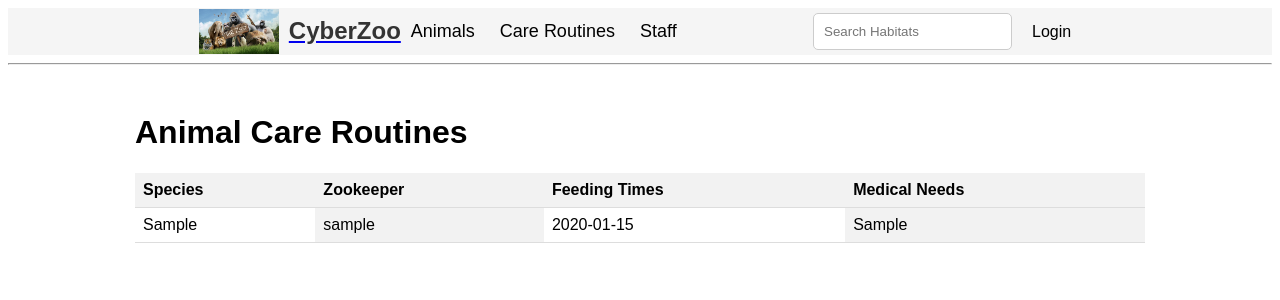
After one commit to lzpmpc005/ZooManagementSystem, a Django app: page /careroutine/ in a window 1280 px wide. The commit adds this page. Shown: the top 300 px of the page. Run offline with Django 5.2, Linux system fonts and the light colour scheme; tables that the repository leaves empty hold one stand-in row (values such as "Sample post").

Commit message:
added Care Routine model and controllers

```diff
--- a/CyberZooProject/CyberZooApp/models.py
+++ b/CyberZooProject/CyberZooApp/models.py
@@ -7,6 +7,7 @@ class Staff(models.Model):
     qualification = models.CharField(max_length=100)
     responsibilities = models.TextField(null=True, blank=True)
     status = models.CharField(max_length=100, null=True, blank=True)
+    email = models.EmailField(null=True, blank=True)
 
     def __str__(self):
         return self.user.username
@@ -36,3 +37,12 @@ class Animal(models.Model):
 
     def __str__(self):
         return self.species
+
+class CareRoutine(models.Model):
+    animal = models.ForeignKey(Animal, on_delete=models.CASCADE)
+    zookepeer = models.ForeignKey(Staff, on_delete=models.CASCADE)
+    feeding_times = models.CharField(max_length=100)
+    medical_needs = models.TextField()
+
+    def __str__(self):
+        return self.animal.species
--- /dev/null
+++ b/CyberZooProject/CyberZooApp/templates/CyberZooApp/care_routine_list.html
@@ -0,0 +1,48 @@
+{% extends 'main.html' %} {% block content %}
+<div>
+  <h1>Animal Care Routines</h1>
+  <div>
+    {% if request.user.is_authenticated and request.user.is_superuser %}
+    <a class="create-animal-button" href="{% url 'create_careroutine' %}"
+      >Create New Care Routine</a
+    >
+    {% endif %}
+    <table class="table-striped">
+      <tr>
+        <th>Species</th>
+        <th>Zookeeper</th>
+        <th>Feeding Times</th>
+        <th>Medical Needs</th>
+        {% if request.user.is_authenticated and request.user.is_superuser %}
+        <th>Delete</th>
+        <th>Edit</th>
+        {% endif %}
+      </tr>
+      {% for care_routine in care_routines %}
+      <tr>
+        <td>{{ care_routine.animal.species }}</td>
+        <td>{{ care_routine.zookepeer }}</td>
+        <td>{{ care_routine.feeding_times }}</td>
+        <td>{{ care_routine.medical_needs }}</td>
+        {% if request.user.is_authenticated and request.user.is_superuser %}
+        <td>
+          <a
+            href="{% url 'delete_careroutine' care_routine.id %}"
+            class="delete"
+            >Delete</a
+          >
+        </td>
+        <td>
+          <a
+            href="{% url 'update_careroutine' care_routine.id %}"
+            class="update"
+            >Edit</a
+          >
+        </td>
+        {% endif %}
+      </tr>
+      {% endfor %}
+    </table>
+  </div>
+</div>
+{% endblock %}
--- a/CyberZooProject/CyberZooApp/templates/CyberZooApp/home.html
+++ b/CyberZooProject/CyberZooApp/templates/CyberZooApp/home.html
@@ -12,8 +12,6 @@
 <a class="create-habitat-button" href="{% url 'create_habitat' %}">Create New Habitat</a>
 <a class="create-staff-button" href="{% url 'create_staff' %}">Add New Staff</a>
 {% endif %}
-
-<a class="create-habitat-button" href="{% url 'Animals' %}">View All Animals</a>
 
 <div class="habitats-container">
     {% for habitat in habitats %}
--- a/CyberZooProject/CyberZooApp/urls.py
+++ b/CyberZooProject/CyberZooApp/urls.py
@@ -6,17 +6,29 @@ urlpatterns = [
     path('logout/', views.logoutUser, name='logout'),
     path('register/', views.registerUser, name='register'),
     path('', views.home, name='home'),
+
+    #CRUD for Habitat
     path('habitat/<str:name>/', views.habitat, name='Habitat'),
     path('create_habitat/', views.create_habitat, name='create_habitat'),
     path('update_habitat/<str:name>/', views.update_habitat, name='update_habitat'),
     path('delete_habitat/<str:name>/', views.delete_habitat, name='delete_habitat'),
+
+    #CRUD for Staff
+    path('staff/', views.staff_list, name='Staff'),
     path('create_staff/', views.create_staff, name='create_staff'),
     path('update_staff/<int:pk>', views.update_staff, name='update_staff'),
     path('delete_staff/<int:pk>/', views.delete_staff, name='delete_staff'),
 
+    #CRUD for Animal
     path('animals/', views.animals, name='Animals'),
     path('animals/<str:species>', views.animal_detail, name='Animal'),
     path('create_animal/', views.create_animal, name='create_animal'),
     path('update_animal/<str:species>', views.update_animal, name='update_animal'),
     path('delete_animal/<str:species>', views.delete_animal, name='delete_animal'),
+
+    #CRUD for CareRoutine
+    path('create_careroutine/', views.create_care_routine, name='create_careroutine'),
+    path('careroutine/', views.care_routine_list, name='careroutine'),
+    path('update_careroutine/<int:pk>', views.update_care_routine, name='update_careroutine'),
+    path('delete_careroutine/<int:pk>', views.delete_care_routine, name='delete_careroutine'),
 ]
--- a/CyberZooProject/CyberZooApp/views.py
+++ b/CyberZooProject/CyberZooApp/views.py
@@ -1,7 +1,7 @@
 from django.shortcuts import render, redirect
 from django.db.models import Q
-from .models import Habitat, Staff, Animal
-from .forms import HabitatForm, StaffForm, AnimalForm
+from .models import Habitat, Staff, Animal, CareRoutine
+from .forms import HabitatForm, StaffForm, AnimalForm, CareRoutineForm
 from django.contrib.auth.models import User
 from django.contrib import messages
 from django.contrib.auth import authenticate, login, logout
@@ -221,3 +221,50 @@ def delete_staff(request, pk):
         staff.delete()
         return redirect('home')
     return render(request, "CyberZooApp/delete.html", {'obj': staff})
+
+@login_required(login_url='login')
+def create_care_routine(request):
+    if not request.user.is_superuser:
+        return HttpResponse('You are not allowed here!')
+    form = CareRoutineForm()
+    if request.method == 'POST':
+        form = CareRoutineForm(request.POST)
+        if form.is_valid():
+            form.save()
+            return redirect('careroutine')
+    context = {'form': form}
+    return render(request, "CyberZooApp/care_routine_form.html", context)
+
+def care_routine_list(request):
+    care_routines = CareRoutine.objects.all()
+    context = {'care_routines': care_routines}
+    return render(request, "CyberZooApp/care_routine_list.html", context)
+
+def update_care_routine(request, pk):
+    if not request.user.is_superuser:
+        return HttpResponse('You are not allowed here!')
+    care_routine = CareRoutine.objects.get(id=pk)
+    form = CareRoutineForm(instance=care_routine)
+
+    if request.method == 'POST':
+        form = CareRoutineForm(request.POST, instance=care_routine)
+        if form.is_valid():
+            form.save()
+            return redirect('careroutine')
+    context = {'form': form}
+    return render(request, "CyberZooApp/care_routine_form.html", context)
+
+def delete_care_routine(request, pk):
+    if not request.user.is_superuser:
+        return HttpResponse('You are not allowed here!')
+    care_routine = CareRoutine.objects.get(id=pk)
+    if request.method == 'POST':
+        care_routine.delete()
+        return redirect('careroutine')
+    return render(request, "CyberZooApp/delete.html", {'obj': care_routine})
+
+
+def staff_list(request):
+    staffs = Staff.objects.all()
+    context = {'staffs': staffs}
+    return render(request, "CyberZooApp/staff_list.html", context)
--- a/CyberZooProject/static/styles/main.css
+++ b/CyberZooProject/static/styles/main.css
@@ -1,7 +1,53 @@
-/*body{*/
-/*    background-color: #b6d5b5;*/
-/*    font-family: Arial, sans-serif;*/
-/*    margin: 1;*/
-/*    padding: 1;*/
-/*    box-sizing: border-box;*/
-/*}*/
+body{
+    font-family: Arial, Helvetica, sans-serif;
+    box-sizing: border-box;
+}
+
+.content {
+    max-width: 1010px;
+    margin: 0 auto;
+    padding: 20px;
+}
+
+.table-striped {
+    border-collapse: collapse;
+    width: 100%;
+    margin-bottom: 20px;
+
+    th {
+        background-color: #f2f2f2;
+        font-weight: bold;
+        text-align: left;
+        padding: 8px;
+        border-bottom: 1px solid #ddd;
+    }
+
+    td {
+
+        padding: 8px;
+        text-align: left;
+        border-bottom: 1px solid #ddd;
+
+        &:nth-child(even) {
+            background-color: #f2f2f2;
+        }
+
+        a {
+            /*need lool like button*/
+            display: inline-block;
+            padding: 5px 10px;
+            background-color: #0056b3;
+            border: 1px solid #ddd;
+            border-radius: 5px;
+
+            text-decoration: none;
+            color: #fff;
+            transition: background-color 0.3s ease;
+
+            &:hover {
+                background-color: #0046b3;
+            }
+
+        }
+    }
+}
--- a/CyberZooProject/static/styles/navbar.css
+++ b/CyberZooProject/static/styles/navbar.css
@@ -7,23 +7,81 @@
 .logo {
   display: flex;
   align-items: center;
+
+  h1 {
+    margin: 0;
+    font-size: 24px;
+    font-weight: bold;
+    color: #333;
+
+    &:hover {
+        color: #0056b3;
+    }
+  }
 }
 
 .header {
   display: flex;
-    justify-content: space-between;
+  justify-content: center;
   align-items: center;
+  background-color: #f5f5f5;
 }
 
 .search-form {
-    margin-right: 200px;
+  display: flex;
+  align-items: center;
+  margin-left: 10%;
+
+  input {
+    padding: 10px;
+    border: 1px solid #ccc;
+    border-radius: 5px;
+    margin-right: 10px;
+
+    &:focus {
+      outline: none;
+      box-shadow: 0 0 5px rgba(0, 0, 0, 0.3);
+
+      &::placeholder {
+        color: transparent;
+      }
+
+      &::-webkit-input-placeholder {
+        color: transparent;
+      }
+    }
+  }
 }
 
 .user-actions {
   display: flex;
   align-items: center;
+
+  a {
+    display: inline-block;
+    padding: 13px 10px 13px 10px;
+    text-decoration: none;
+    color: #000;
   }
 
-.user-actions p, .user-actions a {
-    margin-left: 10px;
+  a:hover {
+    background-color: rgba(0, 0, 0, 0.3);
   }
+}
+
+.nav-links {
+  display: inline;
+  float: right;
+  font-size: 18px;
+
+  a {
+    display: inline-block;
+    padding: 13px 10px 13px 10px;
+    text-decoration: none;
+    color: #000;
+  }
+
+  a:hover {
+    background-color: rgba(0, 0, 0, 0.3);
+  }
+}
--- a/CyberZooProject/templates/main.html
+++ b/CyberZooProject/templates/main.html
@@ -7,7 +7,7 @@
     <title>CyberZoo</title>
     <meta name="viewport" content="width=device-width, initial-scale=1.0">
     <link rel="stylesheet" type="text/css" media="screen" href="{% static 'styles/habitat.css' %}">
-{#    <link rel="stylesheet" type="text/css" media="screen" href="{% static 'styles/main.css' %}">#}
+    <link rel="stylesheet" type="text/css" media="screen" href="{% static 'styles/main.css' %}">
 </head>
 <body>
 
@@ -21,8 +21,10 @@
     </ul>
     {% endif %}
 
+    <div class="content">
     {% block content %}
 
     {% endblock %}
+    </div>
 </body>
 </html>
--- a/CyberZooProject/templates/navbar.html
+++ b/CyberZooProject/templates/navbar.html
@@ -7,9 +7,17 @@
         <img src="{% static 'images/logo.png' %}" alt="Logo" class="logo-img" />
         <h1>CyberZoo</h1>
     </a>
+
+    <div class="nav-links">
+        <a href="{% url 'Animals' %}">Animals</a>
+        <a href="{% url 'careroutine' %}">Care Routines</a>
+        <a href="{% url 'Staff' %}">Staff</a>
+    </div>
+
     <form method="GET" action="{% url 'home' %}" class="search-form">
         <input type="text" name="q" placeholder="Search Habitats"/>
     </form>
+
     <div class="user-actions">
         {% if request.user.is_authenticated %}
             <p>Welcome, {{ request.user }} !</p>
```
Also changed, not shown: CyberZooProject/CyberZooApp/forms.py (+21 -2 lines), CyberZooProject/CyberZooApp/templates/CyberZooApp/care_routine_form.html (added, +12 -0 lines), CyberZooProject/CyberZooApp/templates/CyberZooApp/staff_list.html (added, +42 -0 lines), 2 other files. Lines whose indentation alone changed are shown as unchanged.
